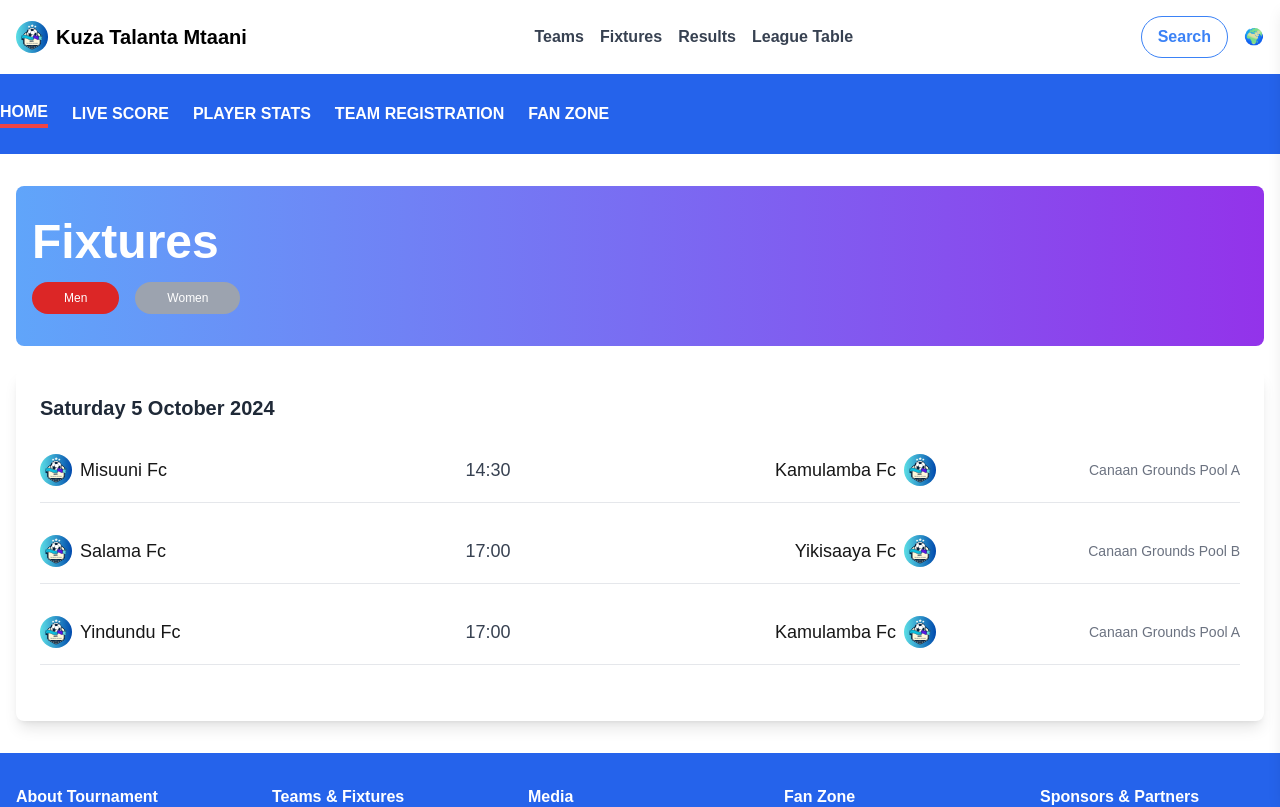
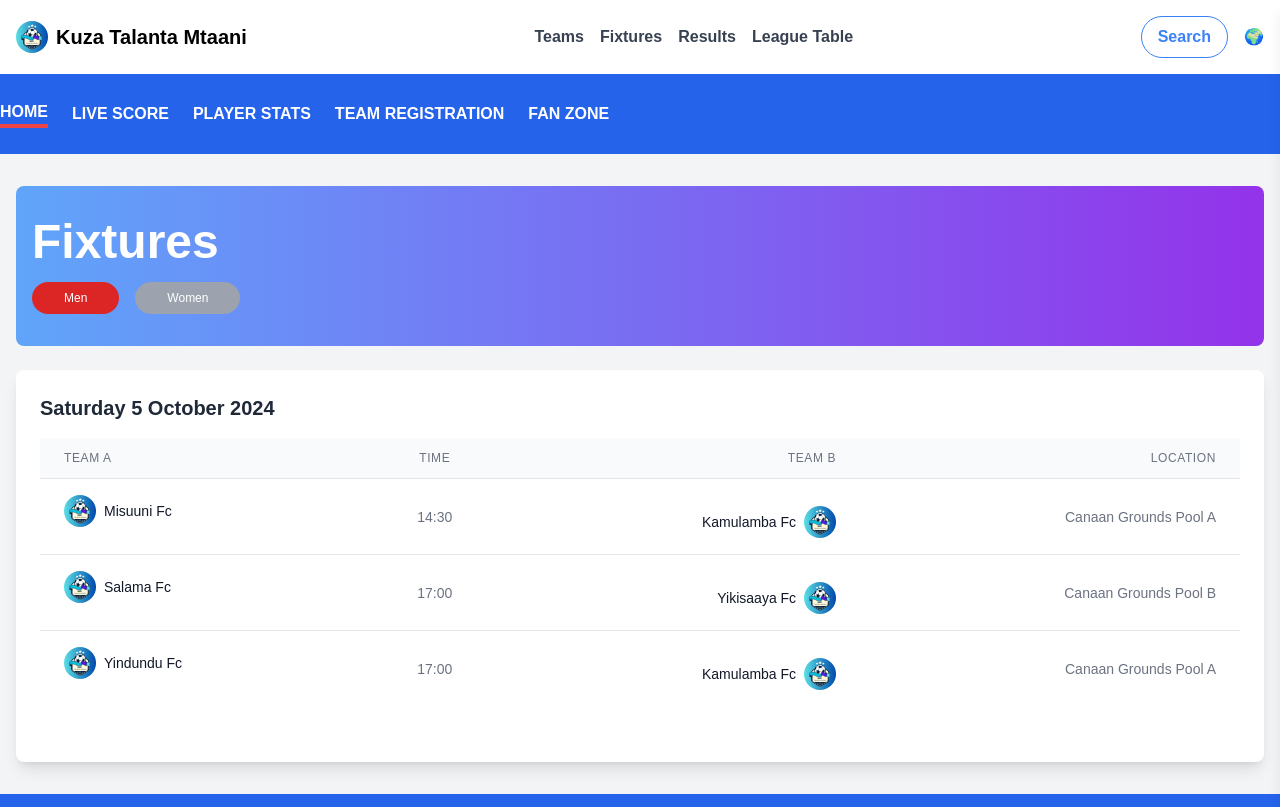
Before and after one commit to Richardkyalo/talanta-mtaani, a Next.js app: page /Fixtures in a window 1280 px wide. Shown: the top 807 px of the page. Built offline with nearby package versions, Linux system fonts and the light colour scheme.

Commit message:
teams added

```diff
--- a/components/Fixtures/Fixtures.js
+++ b/components/Fixtures/Fixtures.js
@@ -13,7 +13,6 @@ const Fixtures = () => {
                 // Add more men's fixtures
             ]
         }
-        // Add more date blocks if needed
     ];
 
     const womenFixtures = [
@@ -32,7 +31,7 @@ const Fixtures = () => {
     const displayedFixtures = isMen ? menFixtures : womenFixtures;
 
     return (
-        <section className="container mx-auto px-4 py-8">
+        <section className="bg-gray-100 mx-auto px-4 py-8">
             {/* Header Section */}
             <div className="py-8 bg-gradient-to-r from-blue-400 to-purple-600 text-white rounded-lg mb-6">
                 <h1 className="text-5xl mx-4 font-bold mb-4">Fixtures</h1>
@@ -58,7 +57,7 @@ const Fixtures = () => {
                 </div>
             </div>
 
-            {/* Fixtures Display */}
+            {/* Fixtures Table Display */}
             <div className="bg-white shadow-lg rounded-lg p-6">
                 {displayedFixtures.map((fixtureGroup, index) => (
                     <div key={index} className="mb-8">
@@ -66,37 +65,49 @@ const Fixtures = () => {
                         <h2 className="text-xl font-bold text-gray-800 mb-4">
                             {fixtureGroup.date}
                         </h2>
-                        <div className="space-y-4">
+                        <div className="overflow-x-auto">
+                            <table className="min-w-full divide-y divide-gray-200">
+                                <thead>
+                                    <tr className="bg-gray-50">
+                                        <th className="px-6 py-3 text-left text-xs font-medium text-gray-500 uppercase tracking-wider">Team A</th>
+                                        <th className="px-6 py-3 text-center text-xs font-medium text-gray-500 uppercase tracking-wider">Time</th>
+                                        <th className="px-6 py-3 text-right text-xs font-medium text-gray-500 uppercase tracking-wider">Team B</th>
+                                        <th className="px-6 py-3 text-right text-xs font-medium text-gray-500 uppercase tracking-wider">Location</th>
+                                    </tr>
+                                </thead>
+                                <tbody className="bg-white divide-y divide-gray-200">
                                     {fixtureGroup.matches.map((match, idx) => (
-                                <div key={idx} className="grid grid-cols-4 items-center gap-4 py-4 border-b">
+                                        <tr key={idx}>
                                             {/* Home Team */}
-                                    <div className="flex items-center gap-2">
+                                            <td className="px-6 py-4 whitespace-nowrap flex items-center gap-2">
                                                 <img
                                                     src={match.homeLogo}
                                                     alt={match.home}
                                                     className="w-8 h-8 rounded-full"
                                                 />
-                                        <span className="text-lg font-medium">{match.home}</span>
-                                    </div>
+                                                <span className="text-sm font-medium text-gray-900">{match.home}</span>
+                                            </td>
                                             {/* Time */}
-                                    <div className="text-center text-lg text-gray-700">
+                                            <td className="px-6 py-4 text-center text-sm text-gray-500">
                                                 {match.time}
-                                    </div>
+                                            </td>
                                             {/* Away Team */}
-                                    <div className="flex items-center justify-end gap-2">
-                                        <span className="text-lg font-medium">{match.away}</span>
+                                            <td className="px-6 py-4 whitespace-nowrap text-right flex justify-end items-center gap-2">
+                                                <span className="text-sm font-medium text-gray-900">{match.away}</span>
                                                 <img
                                                     src={match.awayLogo}
                                                     alt={match.away}
                                                     className="w-8 h-8 rounded-full"
                                                 />
-                                    </div>
+                                            </td>
                                             {/* Location */}
-                                    <div className="text-right text-sm text-gray-500">
+                                            <td className="px-6 py-4 whitespace-nowrap text-right text-sm text-gray-500">
                                                 {match.location}
-                                    </div>
-                                </div>
+                                            </td>
+                                        </tr>
                                     ))}
+                                </tbody>
+                            </table>
                         </div>
                     </div>
                 ))}
```
Lines whose indentation alone changed are shown as unchanged.
